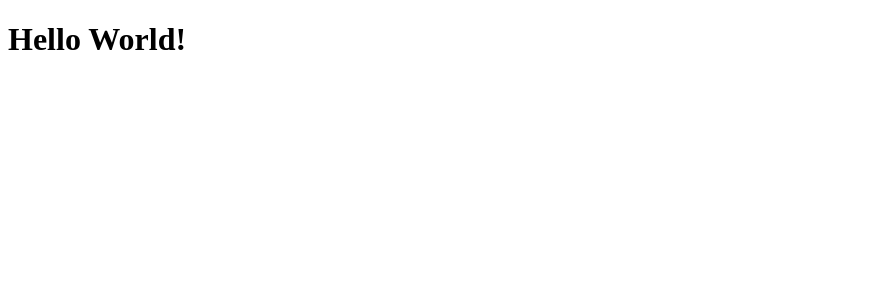
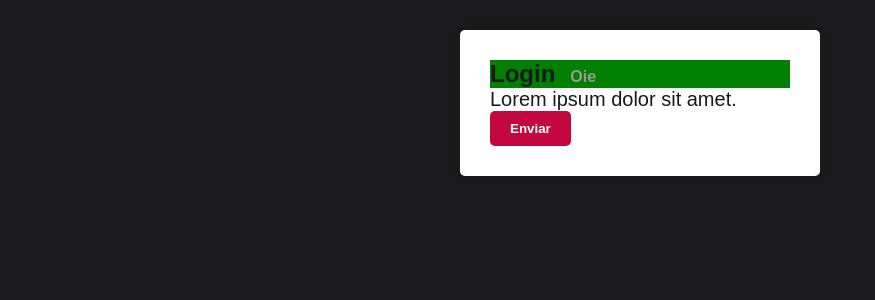
Before and after one commit to pedrops244/app-school, a React (Create React App) app: page / in a window 1280 px wide. Shown: the top 300 px of the page, without its empty margins (0-875 px from the left). Built offline with nearby package versions, Linux system fonts and the light colour scheme.

Commit message:
start of stylization

```diff
--- a/package.json
+++ b/package.json
@@ -9,6 +9,7 @@
     "react": "^18.2.0",
     "react-dom": "^18.2.0",
     "react-scripts": "5.0.1",
+    "styled-components": "^6.0.8",
     "web-vitals": "^2.1.4"
   },
   "scripts": {
--- a/src/App.js
+++ b/src/App.js
@@ -1,6 +1,14 @@
 import React from 'react';
 
+import Login from './pages/Login';
+import GlobalStyles from './styles/GlobalStyles';
+
 function App() {
-  return <h1>Hello World!</h1>;
+  return (
+    <>
+      <Login />
+      <GlobalStyles />
+    </>
+  );
 }
 export default App;
--- /dev/null
+++ b/src/config/colors.js
@@ -0,0 +1,7 @@
+export const primaryColor = '#C3073F';
+export const primaryDarkColor = '#1A1A1D';
+
+export const sucessColor = '#0197F6';
+export const infoColor = '#0197F6';
+export const errorColor = '#F2AF29';
+export const warningColor = '#F2AF29';
--- /dev/null
+++ b/src/pages/Login/index.js
@@ -0,0 +1,17 @@
+import React from 'react';
+
+import { Container } from '../../styles/GlobalStyles';
+import { Title, Paragrafo } from './styled';
+
+export default function Login() {
+  return (
+    <Container>
+      <Title isRed>
+        Login
+        <small>Oie</small>
+      </Title>
+      <Paragrafo>Lorem ipsum dolor sit amet.</Paragrafo>
+      <button type='button'>Enviar</button>
+    </Container>
+  );
+}
--- /dev/null
+++ b/src/pages/Login/styled.js
@@ -0,0 +1,14 @@
+import styled from 'styled-components';
+
+export const Title = styled.h1`
+  background: green;
+  small {
+    font-size: 12pt;
+    margin-left: 15px;
+    color: #999;
+  }
+`;
+
+export const Paragrafo = styled.p`
+  font-size: 20px;
+`;
--- /dev/null
+++ b/src/styles/GlobalStyles.js
@@ -0,0 +1,48 @@
+import styled, { createGlobalStyle } from 'styled-components';
+import { primaryColor, primaryDarkColor } from '../config/colors';
+
+export default createGlobalStyle`
+  *{
+    margin: 0;
+    padding: 0;
+    outline: none;
+    box-sizing: border-box;
+  }
+
+  body {
+    font-family: sans-serif;
+    background: ${primaryDarkColor};
+    color: ${primaryDarkColor};
+  }
+
+  html, body, #root {
+    height: 100%;
+  }
+
+  button {
+    cursor: pointer;
+    background: ${primaryColor};
+    color: #fff;
+    border: none;
+    padding: 10px 20px;
+    border-radius: 5px;
+    font-weight: 700;
+  }
+
+  a {
+    text-decoration: none;
+    color: ${primaryColor};
+  }
+  ul {
+    list-style: none;
+  }
+`;
+
+export const Container = styled.section`
+  max-width: 360px;
+  background: #fff;
+  margin: 30px auto;
+  padding: 30px;
+  border-radius: 5px;
+  box-shadow: 0 0 10px rgba(0, 0, 0, 0.1);
+`;
```
Also changed, not shown: .eslintrc.js, src/components/Header/index.js (added), src/components/Header/styled.js (added), 1 other file (tests, documents, lock files or other folders).
